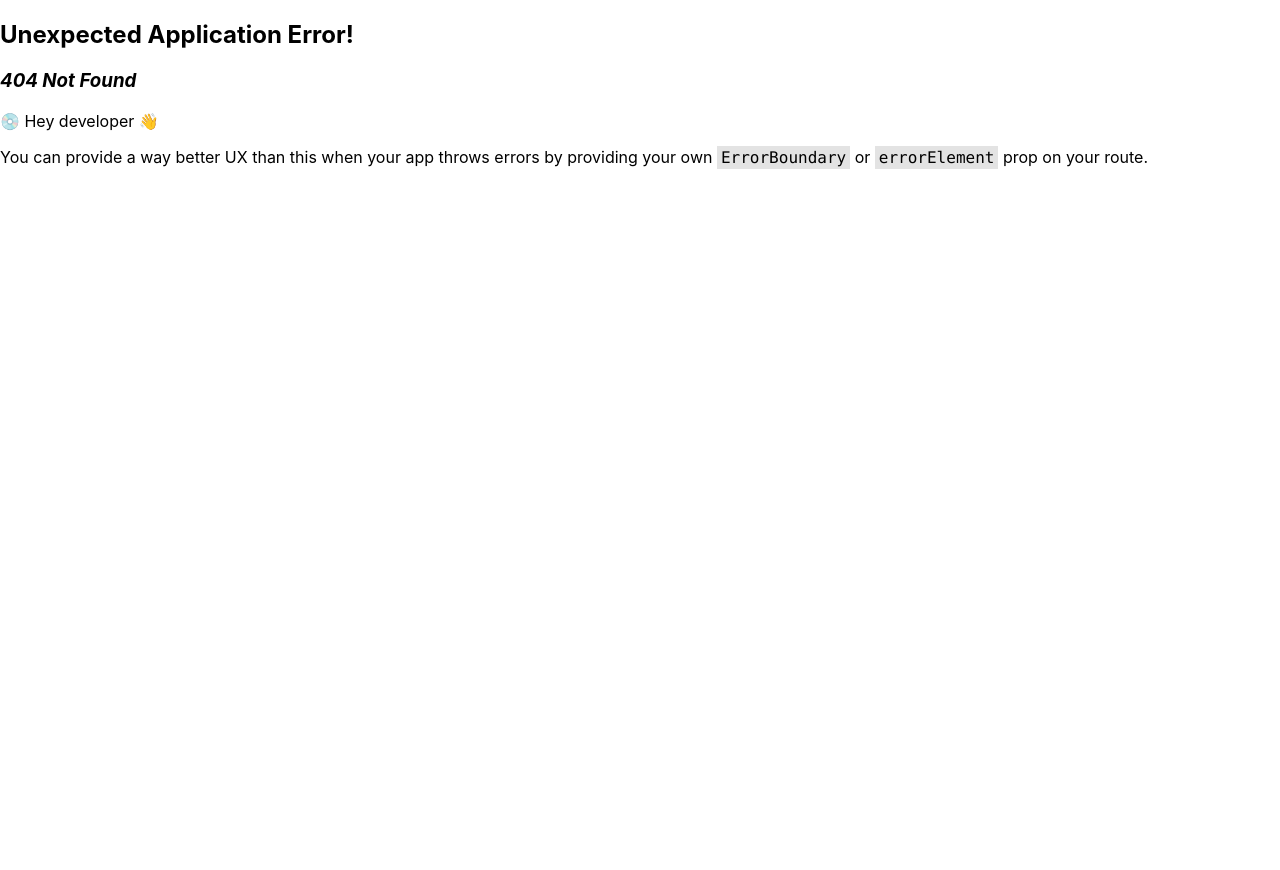
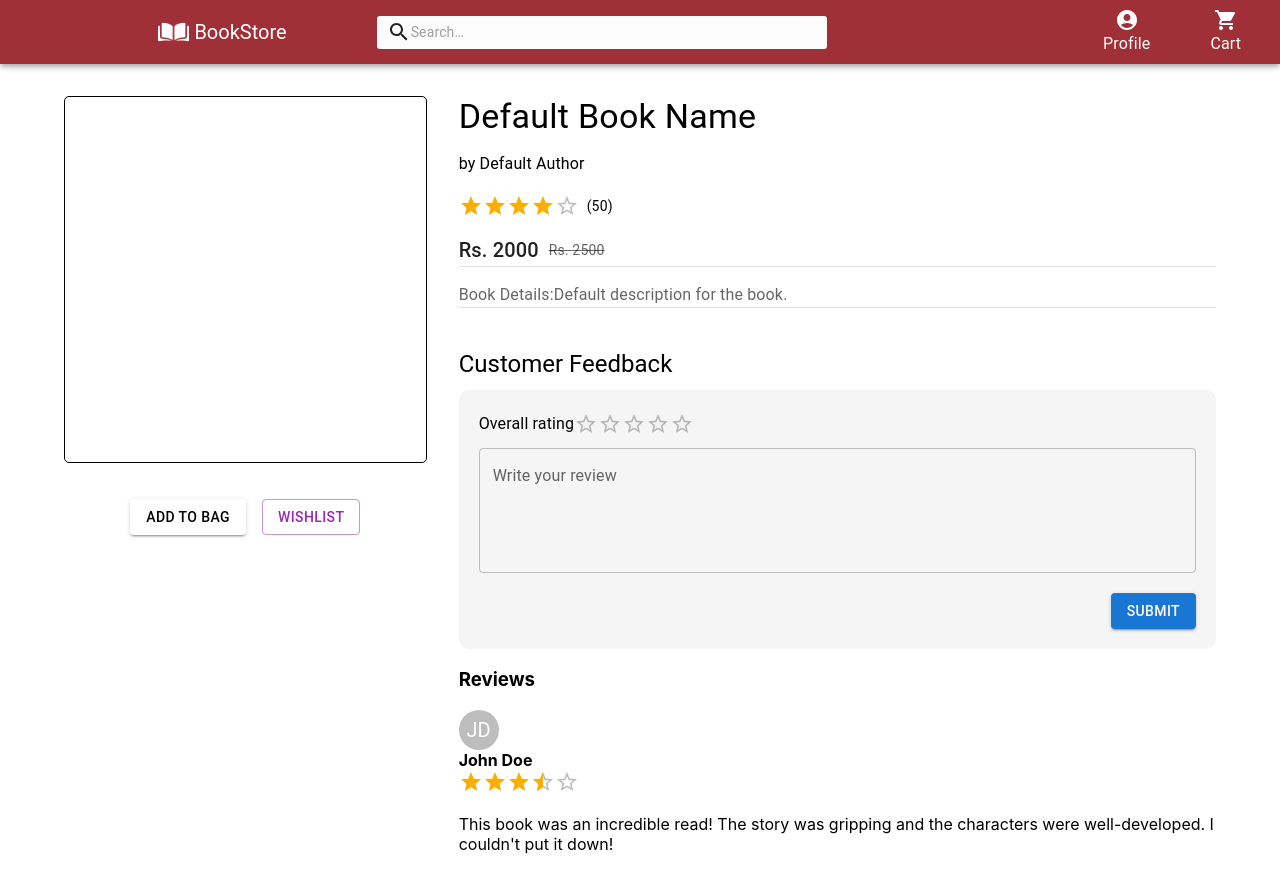
Before and after one commit to KeshavWanjale/Book-Store-ReactJS, a React (Create React App) app in the folder book-store/: page /details in a window 1280 px wide. Before the commit this address had no page. Before the commit the page ends 800 px from the top, so only its background shows below. Built offline with nearby package versions, Linux system fonts and the light colour scheme.

Commit message:
[Keshav] ADD: Created book detail page

```diff
--- a/book-store/src/RoutingMoudule.jsx
+++ b/book-store/src/RoutingMoudule.jsx
@@ -2,6 +2,7 @@ import React from 'react'
 import { createBrowserRouter, RouterProvider } from 'react-router-dom';
 import BookContainer from './components/bookContainer/BookContainer';
 import Home from './components/home/Home';
+import BookDetails from './components/bookDetails/BookDetails';
 
 export default function RoutingMoudule() {
     const AppRoutes = createBrowserRouter([
@@ -12,6 +13,10 @@ export default function RoutingMoudule() {
                 {
                     path: "/books",
                     element: <BookContainer />,
+                },
+                {
+                    path: "/details",
+                    element: <BookDetails />,
                 }
             ],
         },
--- a/book-store/src/components/bookContainer/BookContainer.jsx
+++ b/book-store/src/components/bookContainer/BookContainer.jsx
@@ -1,4 +1,5 @@
 import React from 'react'
+import '../bookContainer/BookContainer.css'
 import BookCard from '../bookCard/BookCard'
 import { Grid } from "@mui/material";
 
@@ -96,78 +97,6 @@ function getBookList() {
             "user": 3,
             "price": 150,
             "stock": 250
-        },
-        {
-            "id": 9,
-            "name": "Book9",
-            "author": "Author 9",
-            "description": "A humorous take on modern life.",
-            "user": 4,
-            "price": 275,
-            "stock": 300
-        },
-        {
-            "id": 10,
-            "name": "Book10",
-            "author": "Author 10",
-            "description": "An intense legal drama.",
-            "user": 5,
-            "price": 450,
-            "stock": 100
-        },
-        {
-            "id": 11,
-            "name": "Book11",
-            "author": "Author 11",
-            "description": "A comprehensive travel guide.",
-            "user": 1,
-            "price": 300,
-            "stock": 60
-        },
-        {
-            "id": 12,
-            "name": "Book12",
-            "author": "Author 12",
-            "description": "An exploration of the universe.",
-            "user": 2,
-            "price": 700,
-            "stock": 40
-        },
-        {
-            "id": 13,
-            "name": "Book13",
-            "author": "Author 13",
-            "description": "A biography of a legendary figure.",
-            "user": 3,
-            "price": 350,
-            "stock": 220
-        },
-        {
-            "id": 14,
-            "name": "Book14",
-            "author": "Author 14",
-            "description": "A children's book full of adventures.",
-            "user": 4,
-            "price": 180,
-            "stock": 400
-        },
-        {
-            "id": 15,
-            "name": "Book15",
-            "author": "Author 15",
-            "description": "A guide to mastering photography.",
-            "user": 5,
-            "price": 550,
-            "stock": 70
-        },
-        {
-            "id": 16,
-            "name": "Book16",
-            "author": "Author 16",
-            "description": "A guide to mastering photography.",
-            "user": 5,
-            "price": 550,
-            "stock": 70
         }
     ]
 }
--- /dev/null
+++ b/book-store/src/components/bookDetails/BookDetails.jsx
@@ -0,0 +1,183 @@
+import React, { useState } from 'react'
+import "../bookDetails/BookDetail.css"
+import {
+    Container,
+    Typography,
+    Grid,
+    Button,
+    TextField,
+    Box,
+    Divider,
+    Avatar
+} from "@mui/material";
+import { Rating } from "@mui/material";
+import bookImage from '../../assets/education/education.png'
+
+export default function BookDetails() {
+    const [isInBag, setIsInBag] = useState(false);
+
+    const addToBag = () => {
+        setIsInBag(true);
+    };
+
+    const book = {
+        bookName: "Default Book Name",
+        author: "Default Author",
+        description: "Default description for the book.",
+        price: "2000",
+        rating: "4",
+        reviews: "50"
+    }
+
+    return (
+        <Container>
+            <Grid container spacing={4} sx={{ marginTop: "4rem" }}>
+                <Grid item xs={12} md={4}>
+                    <div
+                        style={{
+                            border: "1px solid #000",
+                            borderRadius: "5px",
+                            overflow: "hidden",
+                            padding: "20px",
+                        }}
+                    >
+                        <img
+                            src={bookImage}
+                            alt={book.bookName}
+                            style={{ width: "100%", borderRadius: "5px" }}
+                        />
+                    </div>
+                    <Grid container spacing={2} sx={{ marginTop: "20px" }}>
+                        <Grid item>
+                            {!isInBag ? (
+                                <Button
+                                    variant="contained"
+                                    color="#A03037"
+                                    onClick={addToBag}
+                                >
+                                    ADD TO BAG
+                                </Button>
+                            ) : (
+                                <Box display="flex" alignItems="center" gap={2}>
+                                    <Button variant="outlined" >
+                                        -
+                                    </Button>
+                                    <Typography>1</Typography>
+                                    <Button variant="outlined" >
+                                        +
+                                    </Button>
+                                </Box>
+                            )
+                            }
+
+                        </Grid>
+                        <Grid item>
+                            <Button variant="outlined" color="secondary">
+                                WISHLIST
+                            </Button>
+                        </Grid>
+                    </Grid>
+                </Grid>
+                <Grid item xs={12} md={8}>
+                    <Typography variant="h4" gutterBottom>
+                        {book.bookName}
+                    </Typography>
+                    <Typography variant="subtitle1" gutterBottom>
+                        by {book.author}
+                    </Typography>
+                    <Box display="flex" alignItems="center" mt={2}>
+                        <Rating value={book.rating} precision={0.5} readOnly />
+                        <Typography variant="body2" ml={1}>
+                            ({book.reviews})
+                        </Typography>
+                    </Box>
+                    <Box display="flex" alignItems="center" mt={2}>
+                        <Typography variant="h6" color="textPrimary">
+                            Rs. {book.price}
+                        </Typography>
+                        <Typography
+                            variant="body2"
+                            color="textSecondary"
+                            sx={{ textDecoration: "line-through", marginLeft: "10px" }}
+                        >
+                            Rs. {parseInt(book.price) + 500}
+                        </Typography>
+                    </Box>
+                    <Divider></Divider>
+                    <Typography variant="body1" color="textSecondary" mt={2}>
+                        Book Details:
+                        {book.description}
+                    </Typography>
+                    <Divider></Divider>
+                    <Typography
+                        variant="h5"
+                        sx={{ marginTop: "40px", marginBottom: "10px" }}
+                    >
+                        Customer Feedback
+                    </Typography>
+                    <Box
+                        sx={{
+                            backgroundColor: "#F5F5F5",
+                            padding: "20px",
+                            borderRadius: "10px",
+                            display: "flex",
+                            flexDirection: "column",
+                            gap: "10px",
+                            position: "relative",
+                        }}
+                    >
+                        <Box display="flex" alignItems="center">
+                            <Typography variant="subtitle1">Overall rating</Typography>
+                            <Rating value={0} precision={0.5} />
+                        </Box>
+                        <TextField
+                            fullWidth
+                            variant="outlined"
+                            label="Write your review"
+                            multiline
+                            rows={4}
+                        />
+                        <Box
+                            sx={{
+                                display: "flex",
+                                justifyContent: "flex-end",
+                                width: "100%",
+                            }}
+                        >
+                            <Button
+                                variant="contained"
+                                color="primary"
+                                sx={{ marginTop: "10px" }}
+                            >
+                                Submit
+                            </Button>
+                        </Box>
+                    </Box>
+                    <div className="sub-container">
+                        <div className="fourth-container">
+                            <h3>Reviews</h3>
+                            <div className="review-container">
+                                <div className="review-header" >
+                                    <Avatar>JD</Avatar>
+                                    <div className="reviewer-info">
+                                        <strong>John Doe</strong>
+                                        <div className="rating">
+                                            <Rating value={3.5} precision={0.5} readOnly />
+                                        </div>
+                                    </div>
+                                </div>
+
+                                <div className="review-body">
+                                    <p>
+                                        This book was an incredible read! The story was gripping and
+                                        the characters were well-developed. I couldn't put it down!
+                                    </p>
+                                </div>
+                            </div>
+                        </div>
+                    </div>
+                </Grid>
+            </Grid>
+        </Container>
+    );
+}
```
Also changed, not shown: book-store/src/components/bookDetails/BookDetail.css (added).
